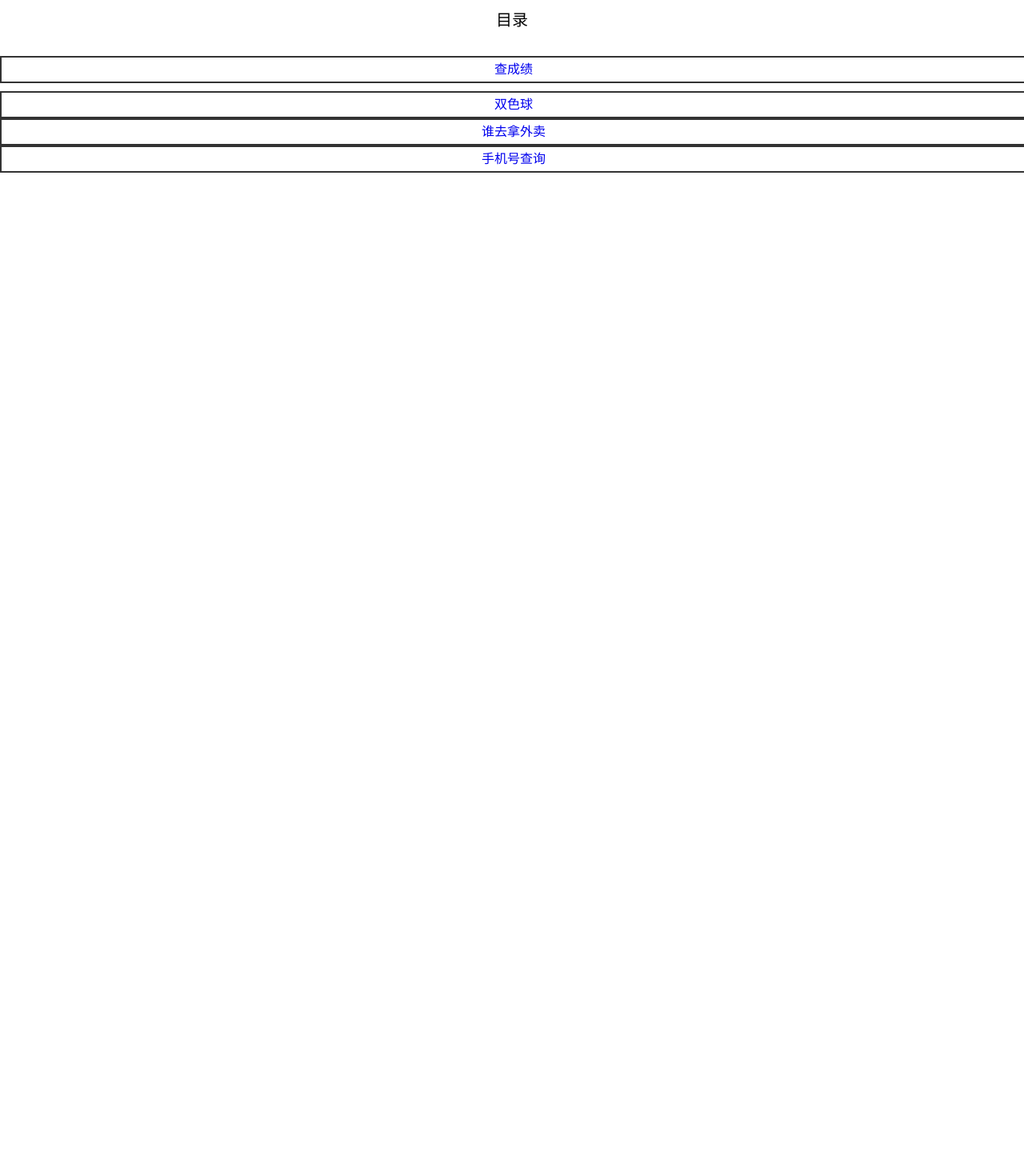
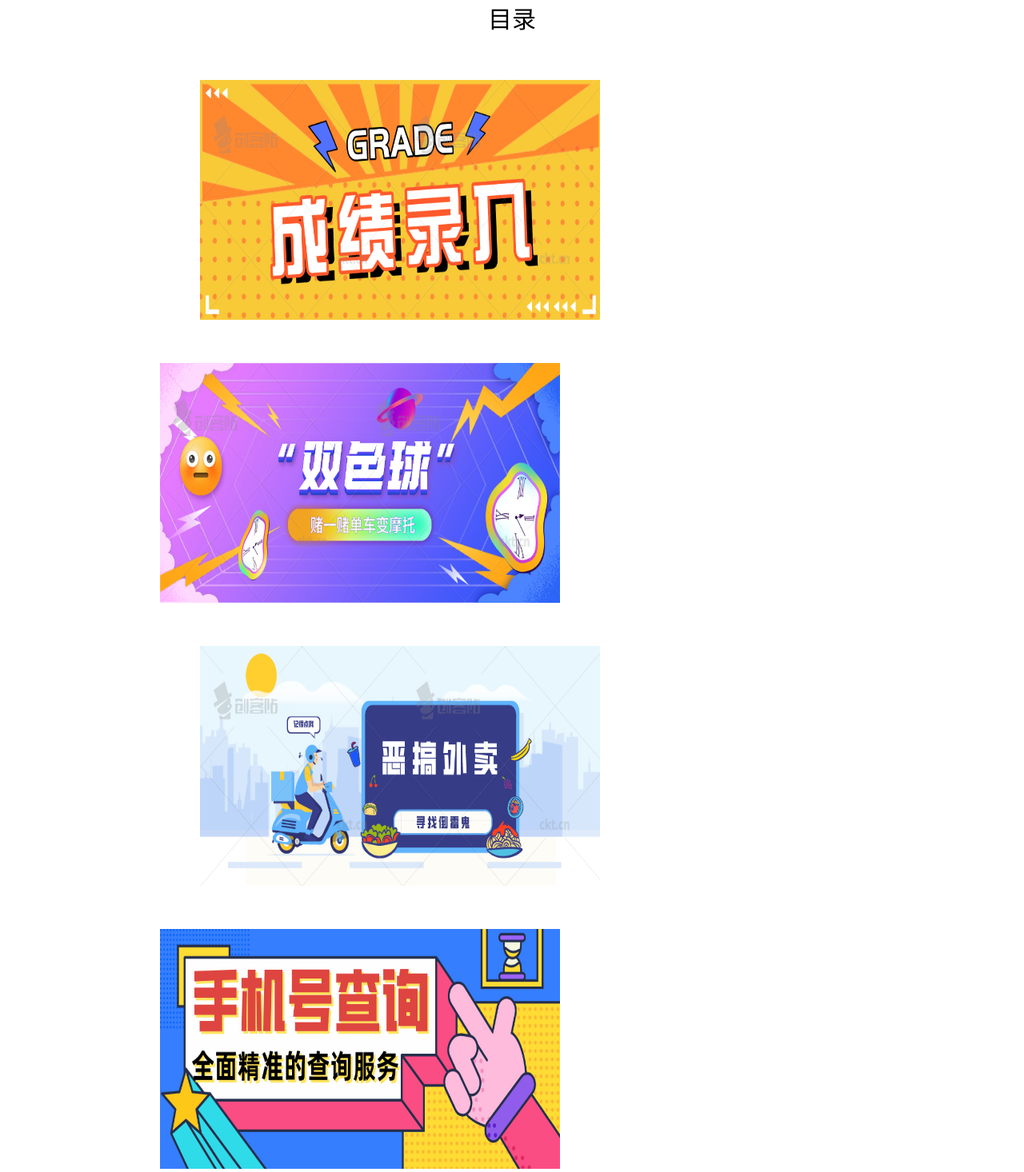
Before and after one commit to wangcong484/wangcong484.github.io, a plain HTML site: page index.html in a window 1280 px wide. Shown: the whole page at 80% size. Before the commit the page ends 800 px from the top, so only its background shows below. Drawn offline with Linux system fonts and the light colour scheme.

Commit message:
目录修改

```diff
--- a/domo-0908/css/new_file.css
+++ b/domo-0908/css/new_file.css
@@ -76,7 +76,7 @@ body{
 	padding: 280px 0 0 0;
 }
 .list>li{
-	width: 80%;
+	width: 50%;
 	height: 30px;
 	margin: 0 0 0 42%;
 }
@@ -117,7 +117,7 @@ body{
 	background: darkblue;
 	position: absolute;
 	bottom: 30%;
-	left: 42.5%;
+	left: 42.7%;
 }
 .ewm{
 	display: none;
--- a/index.html
+++ b/index.html
@@ -9,9 +9,17 @@
 		<div class="ml">
 			<p class="a">目录</p>
 		</div>
-		<a href="domo-0819/index.html" class="shijiu">查成绩</a>
-		<a href="domo-0820/index.html" class="ershi">双色球</a>
-		<a href="domo-0821/index.html" class="eryi">谁去拿外卖</a>
-		<a href="domo-0908/index.html" class="shouji">手机号查询</a>
+		<a href="domo-0819/index.html" class="shijiu">
+			<img src="img/默认文件1599789222513.jpg" />
+		</a>
+		<a href="domo-0820/index.html" class="ershi">
+			<img src="img/默认文件1599787571224.jpg" />
+		</a>
+		<a href="domo-0821/index.html" class="eryi">
+			<img src="img/默认文件1599790150824.jpg" />
+		</a>
+		<a href="domo-0908/index.html" class="shouji">
+			<img src="img/默认文件1599787848840.jpg" />
+		</a>
 	</body>
 </html>
--- a/new_file.css
+++ b/new_file.css
@@ -9,51 +9,30 @@
 	background: #FFFFFF;
 }
 .a{
-	width: 100%px;
+	width: 100%;
 	height: 50px;
 	font-family: "微软雅黑",arial;
-	font-size: 20px;
+	font-size: 30px;
 	line-height: 50px;
 	text-align: center;
 }
-.shijiu{
-	float: left;
-	width: 100%;
-	height: 30px;
-	font-family: "微软雅黑",arial;
-	border: 2px solid #333333;
-	text-align: center;
-	line-height: 30px;
-	margin: 20px 0 10px 0;
-	text-decoration: none;
+.shijiu>img{
+	width: 500px;
+	height: 300px;
+	margin: 50px 0 0 250px;
 }
-.ershi{
-	float: left;
-	width: 100%;
-	height: 30px;
-	font-family: "微软雅黑",arial;
-	border: 2px solid #333333;
-	text-align: center;
-	line-height: 30px;
-	text-decoration: none;
+.ershi>img{
+	width: 500px;
+	height: 300px;
+	margin: 50px 0 0 200px;
 }
-.eryi{
-	float: left;
-	width: 100%;
-	height: 30px;
-	font-family: "微软雅黑",arial;
-	border: 2px solid #333333;
-	text-align: center;
-	line-height: 30px;
-	text-decoration: none;
+.eryi>img{
+	width: 500px;
+	height: 300px;
+	margin: 50px 0 0 250px;
 }
-.shouji{
-	float: left;
-	width: 100%;
-	height: 30px;
-	font-family: "微软雅黑",arial;
-	border: 2px solid #333333;
-	text-align: center;
-	line-height: 30px;
-	text-decoration: none;
+.shouji>img{
+	width: 500px;
+	height: 300px;
+	margin: 50px 0 0 200px;
 }
```
Also changed, not shown: domo-0819/css/new_file.css (+37 -48 lines), domo-0819/index.html (+53 -1 lines), img/默认文件1599787571224.jpg (added), img/默认文件1599787848840.jpg (added), img/默认文件1599789222513.jpg (added), img/默认文件1599790150824.jpg (added).
